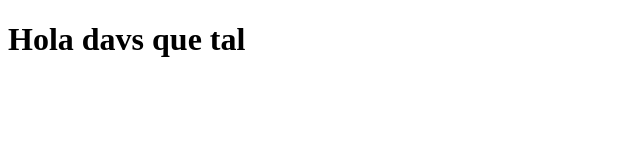
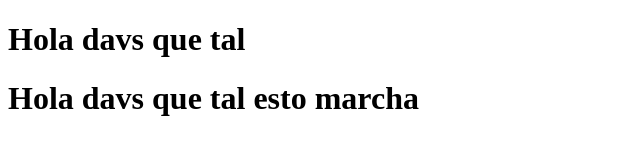
Before and after one commit to davidsanchezbetanzos/coursera-davs, a plain HTML site: page header.html in a window 1280 px wide. Shown: the whole page, without its empty margins (0-640 px from the left). Drawn offline with Linux system fonts and the light colour scheme.

Commit message:
modificando el header.html

```diff
--- a/header.html
+++ b/header.html
@@ -7,5 +7,6 @@
 </head>
 <body>
 <H1> Hola davs que tal </H1>
+<H1> Hola davs que tal esto marcha </H1>
 </body>
 </html>
```
